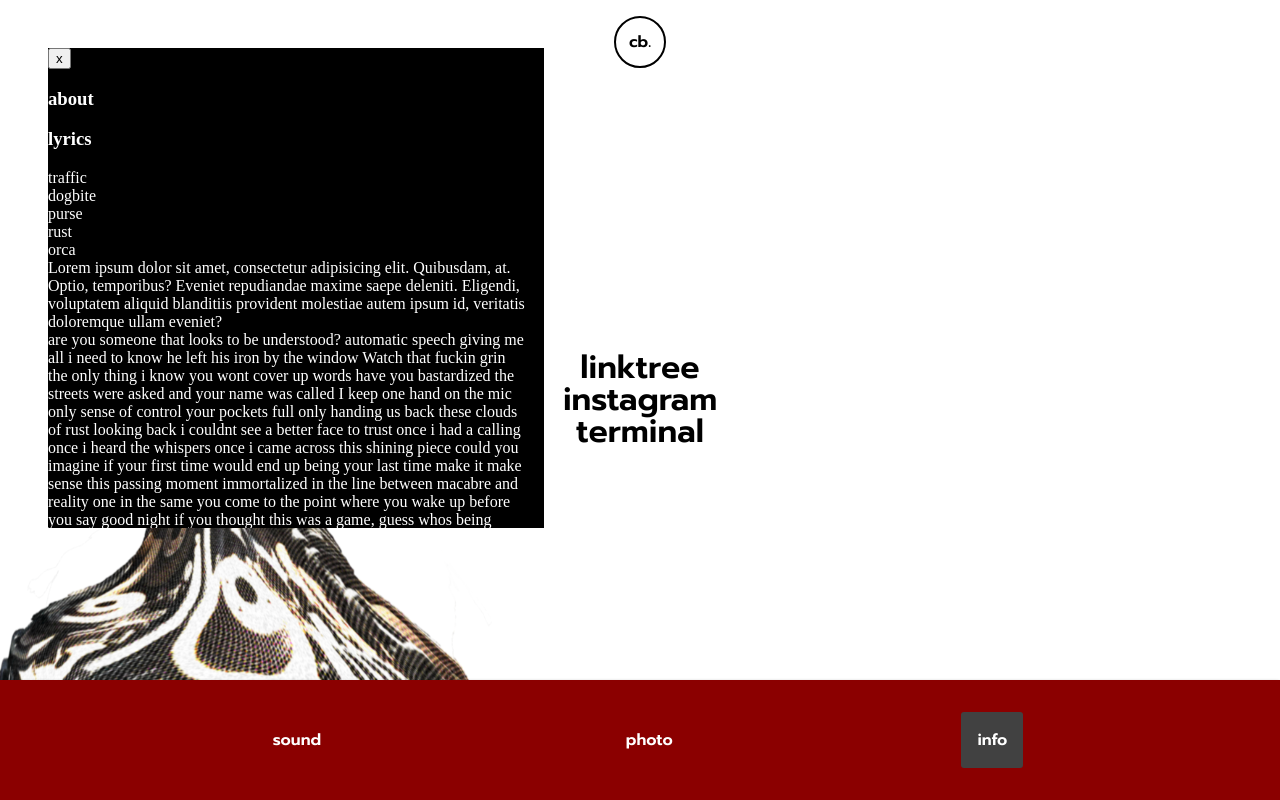
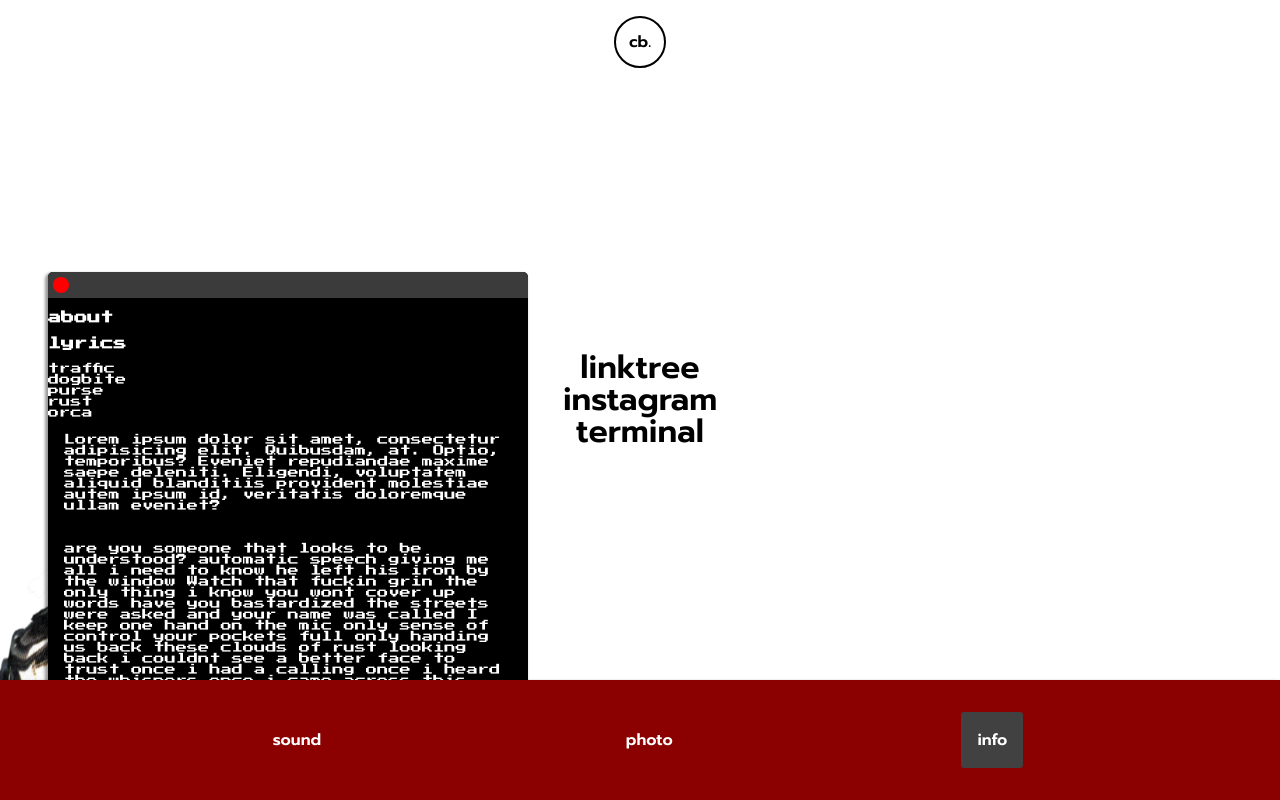
Before and after one commit to hm-factor/cohortb, a React (Create React App) app: page /info in a window 1280 px wide. Both pictures are taken after a click on the element "terminal". Built offline with nearby package versions, Linux system fonts and the light colour scheme.

Commit message:
minor terminal styling

```diff
--- a/src/App.css
+++ b/src/App.css
@@ -1,4 +1,4 @@
-@import url('https://fonts.googleapis.com/css2?family=Cabin&family=Prompt:wght@600&display=swap');
+@import url('https://fonts.googleapis.com/css2?family=Cabin&family=Press+Start+2P&family=Prompt:wght@600&display=swap');
 
 html, body, #root, .main {
     height: 100vh;
@@ -513,30 +513,58 @@ sup {
 }
 
 .terminal-popup {
+    font-family: 'Press Start 2P';
+    font-size: .7rem;
+
     position: absolute;
-    top: 3rem;
+    bottom: 3rem;
     left: 3rem;
 
     width: 30rem;
     height: 60%;
-    overflow-y: scroll;
 
     display: flex;
     flex-direction: column;
-    padding: 0 1rem 0 0;
 
+    border-radius: 5px;
+    overflow: hidden;
+
+    box-shadow: -2px 2px 3px 1px rgb(0 0 0 / 40%);
     background-color: rgb(0, 0, 0, 1);
     color: white;
 }
 .terminal-nav {
-
+    position: -webkit-sticky;
+    position: sticky;
+    top: 0px;
+    background: rgb(59, 59, 59);
+    padding: .3rem .3rem;
+    width: 100%;
 }
 .terminal-close {
-
+    height: 1rem;
+    width: 1rem;
+    border-radius: 50%;
+    border: none;
+    background: red;
+    color: transparent;
+    text-align: center;
+}
+.terminal-close:hover {
+    filter: grayscale(.2);
+}
+.terminal-content {
+    height: 100%;
+    width: 100%;
+    overflow-y: scroll;
+}
+.terminal-about, .lyrics {
+    padding: 1rem;
 }
 
-.off {
-    display: none;
+.song-title:hover, .about-bio:hover {
+    background: white;
+    color: black;
 }
 
 /* IPHONE X */
@@ -592,7 +620,9 @@ sup {
         font-family: prompt;
         background-color: rgba(255, 255, 255, .7);
     }
-    .off {
-        display: none;
-    }
 }
+
+
+.off {
+    display: none;
+}
--- a/src/components/popups/TerminalPopup.tsx
+++ b/src/components/popups/TerminalPopup.tsx
@@ -14,13 +14,15 @@ export default function TerminalPopup({isTerminal, setIsTerminal}:terminalPopupP
     return (
         <div className={`terminal-popup ${isTerminal ? '' : 'off'}`}>
             <div className="terminal-nav">
-                <button className="terminal-close" onClick={closeTerminal}>x</button>
+                <button className="terminal-close" onClick={closeTerminal}></button>
             </div>
-            <div className="tags">
-                <div className="termrinal-tag about">
-                    <h3>about</h3>
+
+            <div className="terminal-content">
+                <div className="terminal-tags">
+                    <div className="terminal-tag about">
+                        <h3 className="about-bio">about</h3>
                     </div>
-                <div className="termrinal-tag lyrics">
+                    <div className="terminal-tag lyrics-tags">
                         <h3>lyrics</h3>
                         <div className="song-title redacted" id="traffic">traffic</div>
                         <div className="song-title redacted" id="dogbite">dogbite</div>
@@ -30,16 +32,14 @@ export default function TerminalPopup({isTerminal, setIsTerminal}:terminalPopupP
                     </div>
                 </div>
 
-            <div className="terminal-content">
-                <div className="about" id="terminal-about">
+                <div className="terminal-about" id="terminal-about">
                     Lorem ipsum dolor sit amet, consectetur adipisicing elit.
                     Quibusdam, at. Optio, temporibus? Eveniet repudiandae maxime saepe
                     deleniti. Eligendi, voluptatem aliquid blanditiis provident
                     molestiae autem ipsum id, veritatis doloremque ullam eveniet?
                 </div>
-            </div>
 
-            <div className="lyrics-rust">
+                <div className="lyrics rust">
                     are you someone
                     that looks to be understood?
                     automatic speech
@@ -81,6 +81,7 @@ export default function TerminalPopup({isTerminal, setIsTerminal}:terminalPopupP
                     if i could be frank
                     no one knows what this man was like
                 </div>
+            </div>
 
         </div>
     )
```
Lines whose indentation alone changed are shown as unchanged.
